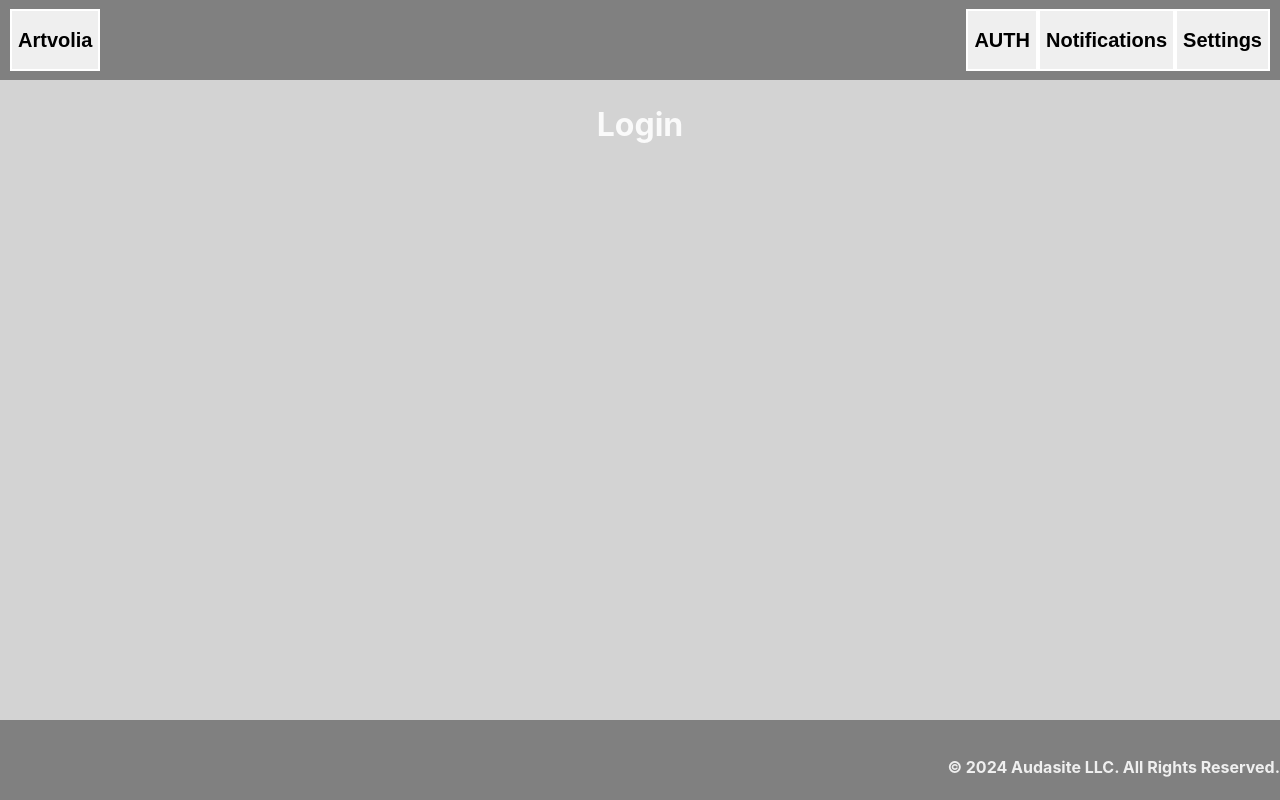
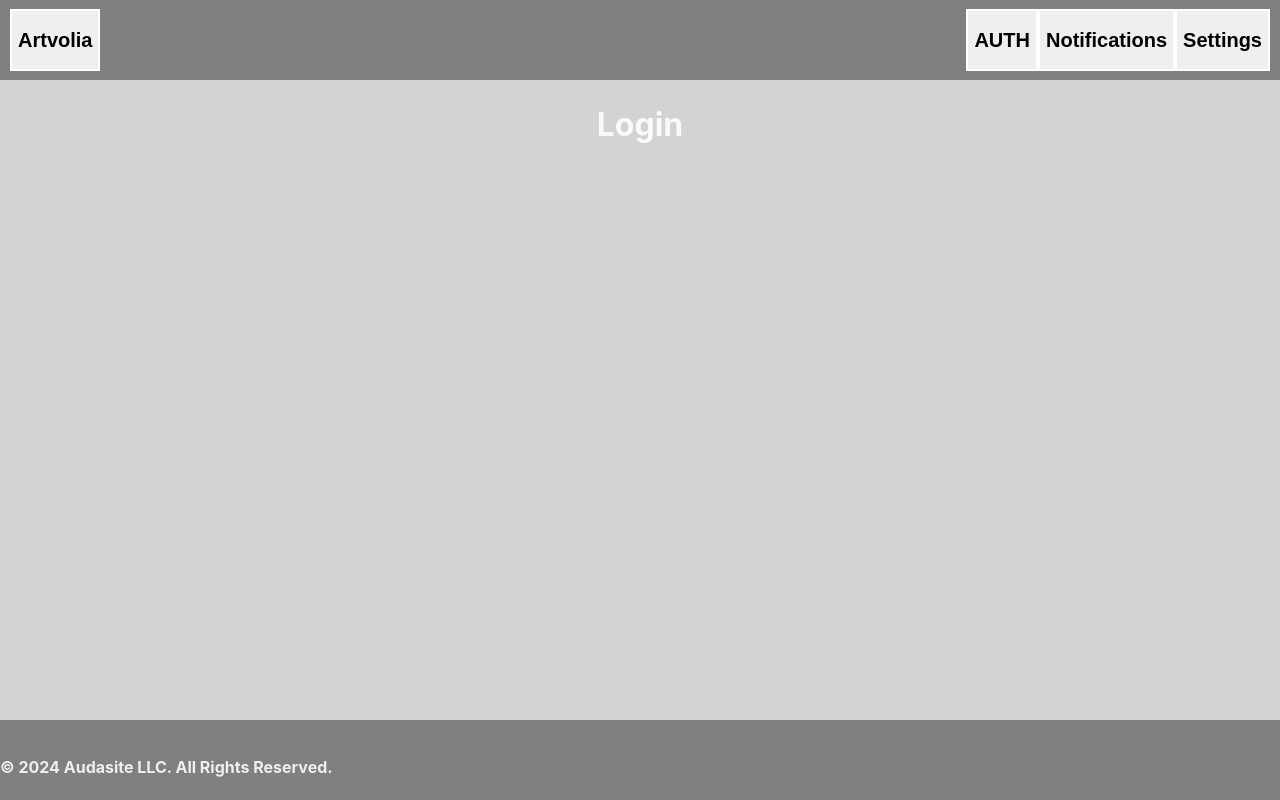
Before and after one commit to roryemagee1/artvolia-fe, a React (Vite) app: page /login in a window 1280 px wide. Built offline with nearby package versions, Linux system fonts and the light colour scheme.

Commit message:
Align copyright to left side instead of right side

```diff
--- a/src/features/ui/footer/footer.css
+++ b/src/features/ui/footer/footer.css
@@ -6,6 +6,6 @@ footer {
 
   display: flex;
   flex-direction: row;
-  justify-content: flex-end;
+  justify-content: flex-start;
   align-items: end;
 }
```
